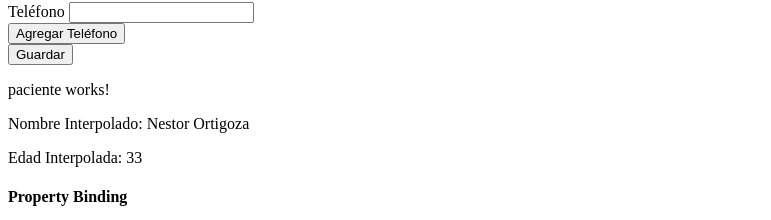
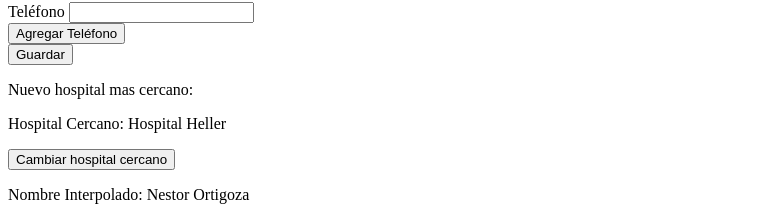
Before and after one commit to maxiranqui/tp3, an Angular app: page / in a window 1280 px wide. Shown: the part 280-500 px from the top of the page, without its empty margins (0-771 px from the left). Built offline with nearby package versions, Linux system fonts and the light colour scheme.

Commit message:
Se implementa comunicación entre componentes

```diff
--- a/src/app/app.component.html
+++ b/src/app/app.component.html
@@ -1,6 +1,9 @@
 
 <app-salud></app-salud>
 
-<app-paciente></app-paciente>
+<!-- <app-paciente></app-paciente> -->
+
+
+<app-hospital></app-hospital>
 
 <router-outlet></router-outlet>
--- a/src/app/formulario/data-binding/hospital/hospital.component.html
+++ b/src/app/formulario/data-binding/hospital/hospital.component.html
@@ -1 +1,3 @@
-<p>hospital works!</p>
+
+<p>Nuevo hospital mas cercano: {{otroHospitalPadre}}</p>
+<app-paciente [hospitalHijo]="hospitalPadre" (hospitalHijoEvento)="onCambioHospital($event)"></app-paciente>
--- a/src/app/formulario/data-binding/hospital/hospital.component.ts
+++ b/src/app/formulario/data-binding/hospital/hospital.component.ts
@@ -6,10 +6,15 @@ import { Component, OnInit } from '@angular/core';
   styleUrls: ['./hospital.component.css']
 })
 export class HospitalComponent implements OnInit {
+  hospitalPadre: string = 'Hospital Heller';
+  otroHospitalPadre: string;
 
   constructor() { }
 
   ngOnInit(): void {
   }
+  onCambioHospital(hospitalNuevo){
+    this.otroHospitalPadre = hospitalNuevo;
+  }
 
 }
--- a/src/app/formulario/data-binding/paciente/paciente.component.html
+++ b/src/app/formulario/data-binding/paciente/paciente.component.html
@@ -1,4 +1,7 @@
-<p>paciente works!</p>
+
+<p>Hospital Cercano: {{hospitalHijo}}</p>
+<button (click)="cambioHospital()">Cambiar hospital cercano</button>
+
 
 
 <p>Nombre Interpolado: {{nombrePaciente}}</p>
--- a/src/app/formulario/data-binding/paciente/paciente.component.ts
+++ b/src/app/formulario/data-binding/paciente/paciente.component.ts
@@ -1,4 +1,4 @@
-import { Component, OnInit } from '@angular/core';
+import { Component, OnInit,Input, Output, EventEmitter } from '@angular/core';
 import {Paciente} from 'src/app/formulario/data-binding/clases/Paciente';
 
 @Component({
@@ -7,6 +7,9 @@ import {Paciente} from 'src/app/formulario/data-binding/clases/Paciente';
   styleUrls: ['./paciente.component.css']
 })
 export class PacienteComponent implements OnInit {
+  @Input() hospitalHijo: string;
+  @Output() hospitalHijoEvento = new EventEmitter<string>();
+
   nombrePaciente: string;
   apellido: string = 'Ortigoza';
 
@@ -43,5 +46,8 @@ export class PacienteComponent implements OnInit {
 
   ngOnInit(): void {
   }
+  cambioHospital(){
+    this.hospitalHijoEvento.emit('Hospital Castro Rendón');
+  }
 
 }
```
